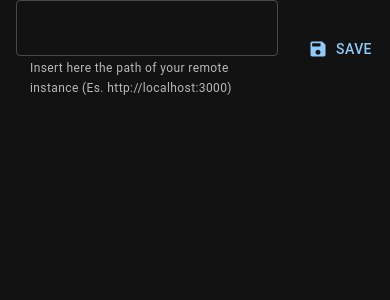
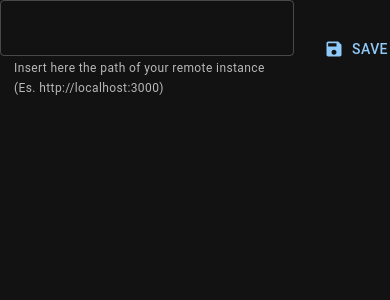
Before and after one commit to drakonkat/webtorrent-web-gui-standalone, a React (Create React App) app: page / in a window 390 px wide. Shown: the top 300 px of the page. Built offline with nearby package versions, Linux system fonts and the light colour scheme.

Commit message:
Updated dependencies

```diff
--- a/package.json
+++ b/package.json
@@ -1,6 +1,6 @@
 {
   "name": "webtorrent-web-gui-standalone",
-  "version": "0.1.8",
+  "version": "0.1.9",
   "homepage": ".",
   "private": true,
   "dependencies": {
@@ -15,7 +15,7 @@
     "react-dom": "^17.0.2",
     "react-scripts": "4.0.3",
     "web-vitals": "^2.1.4",
-    "webtorrent-web-gui": "^0.9.15"
+    "webtorrent-web-gui": "^0.9.17"
   },
   "scripts": {
     "start": "react-scripts start",
--- a/public/index.html
+++ b/public/index.html
@@ -28,7 +28,7 @@
   </head>
   <body>
     <noscript>You need to enable JavaScript to run this app.</noscript>
-    <div id="root"></div>
+    <div class="root" id="root"></div>
     <!--
       This HTML file is a template.
       If you open it directly in the browser, you will see an empty page.
--- a/src/App.js
+++ b/src/App.js
@@ -3,9 +3,7 @@ import TorrentManager from "./screen/TorrentManager";
 
 function App() {
     return (
-        <div className="App">
             <TorrentManager/>
-        </div>
     );
 }
 
--- a/src/index.css
+++ b/src/index.css
@@ -1,13 +1,25 @@
+html {
+  height: 100%;
+  width: 100%;
+}
+
+div.root {
+  height: 100%;
+  width: 100%;
+}
+
 body {
+  height: 100%;
+  width: 100%;
   margin: 0;
   font-family: -apple-system, BlinkMacSystemFont, 'Segoe UI', 'Roboto', 'Oxygen',
-    'Ubuntu', 'Cantarell', 'Fira Sans', 'Droid Sans', 'Helvetica Neue',
-    sans-serif;
+  'Ubuntu', 'Cantarell', 'Fira Sans', 'Droid Sans', 'Helvetica Neue',
+  sans-serif;
   -webkit-font-smoothing: antialiased;
   -moz-osx-font-smoothing: grayscale;
 }
 
 code {
   font-family: source-code-pro, Menlo, Monaco, Consolas, 'Courier New',
-    monospace;
+  monospace;
 }
--- a/src/screen/TorrentManager.js
+++ b/src/screen/TorrentManager.js
@@ -1,12 +1,28 @@
 import React, {useState} from 'react';
 import {Button, Container, createTheme, CssBaseline, Stack, TextField, ThemeProvider} from "@mui/material";
-import {WebTorrentGui} from "webtorrent-web-gui";
+import {WebTorrentGuiV2} from "webtorrent-web-gui";
 import {Save} from "@mui/icons-material";
 
+const defaultTheme = createTheme();
 const theme = createTheme({
     palette: {
-        mode: 'dark'
-    }
+        mode: 'dark',
+    },
+    components: {
+        MuiContainer: {
+            styleOverrides: {
+                root: {
+                    paddingLeft: "0px",
+                    paddingRight: "0px",
+                    height: "100%",
+                    [defaultTheme.breakpoints.up('xs')]: {
+                        paddingLeft: "0px",
+                        paddingRight: "0px",
+                    }
+                },
+            },
+        },
+    },
 })
 
 function TorrentManager(props) {
@@ -29,7 +45,7 @@ function TorrentManager(props) {
         <ThemeProvider theme={theme}>
             <CssBaseline/>
             <Container maxWidth="false">
-                <Stack spacing={2} alignItems={"center"}>
+                <Stack sx={{height:"100%"}} spacing={2} alignItems={"center"}>
                     {!path && <Stack direction={"row"} spacing={4}>
                         <TextField
                             id={"baseUrl"}
@@ -45,7 +61,7 @@ function TorrentManager(props) {
                             setKey(baseUrl)
                         }}> Save </Button>
                     </Stack>}
-                    {key ? <WebTorrentGui key={key} baseUrl={path || baseUrl}/> : null}
+                    {key ? <WebTorrentGuiV2 key={key} baseUrl={path || baseUrl}/> : null}
                 </Stack>
             </Container>
         </ThemeProvider>
```
Also changed, not shown: 1 other file (tests, documents, lock files or other folders).
